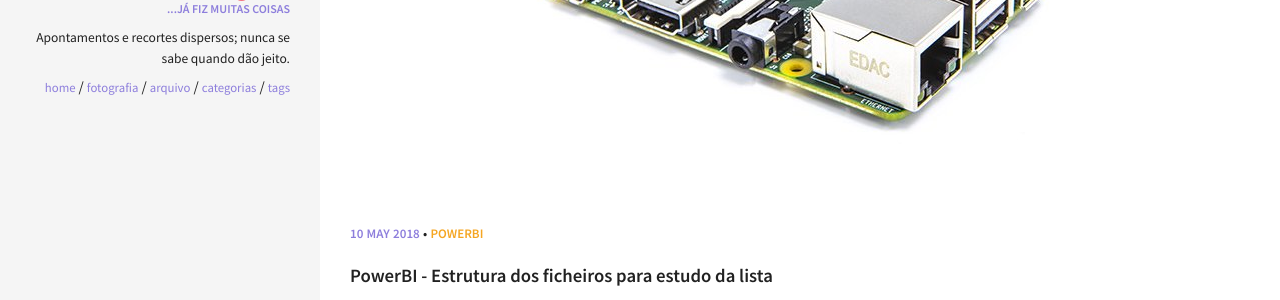
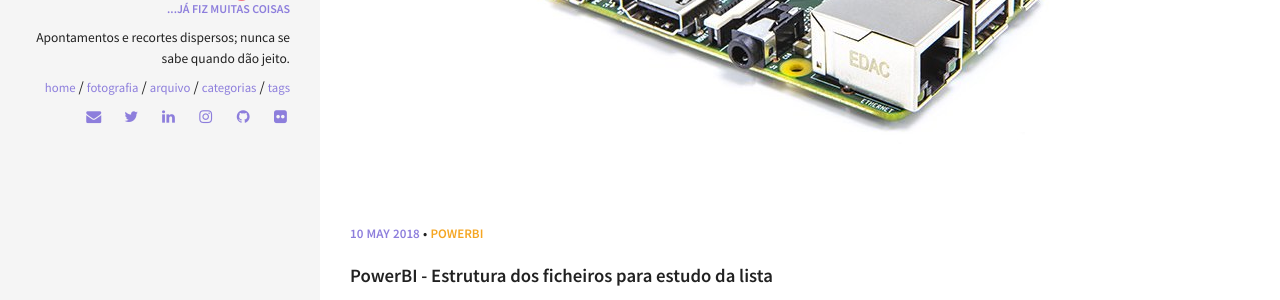
Before and after one commit to nunogand/old_site, a Jekyll site: the page built from index.html, in a window 1280 px wide. Shown: the part 2463-2763 px from the top of the page. Built offline with Jekyll 4.4.1, drawn with Linux system fonts in a browser that asks for light colours; nearby versions of some CDN libraries.

Commit message:
critical css

```diff
--- a/_includes/js.html
+++ b/_includes/js.html
@@ -1,5 +1,8 @@
 <script src="https://ajax.googleapis.com/ajax/libs/jquery/3.2.1/jquery.min.js"></script>
 <script type="text/javascript" src="{{ site.url }}/js/main.js"></script>
+<!-- critical css-->
+<link href="https://cdnjs.cloudflare.com/ajax/libs/font-awesome/4.7.0/css/font-awesome.min.css" rel="stylesheet">
+ <link href="{{ site.url }}/css/main.css" rel="stylesheet">
 {% if site.owner.google.analytics %}
 
 
```
